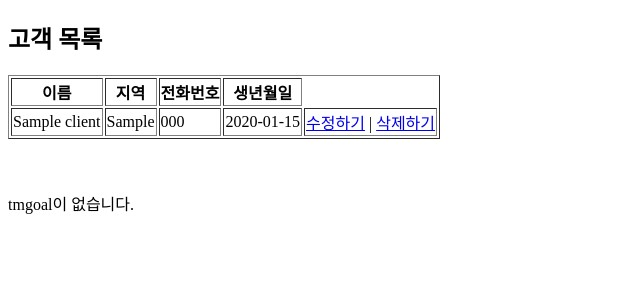
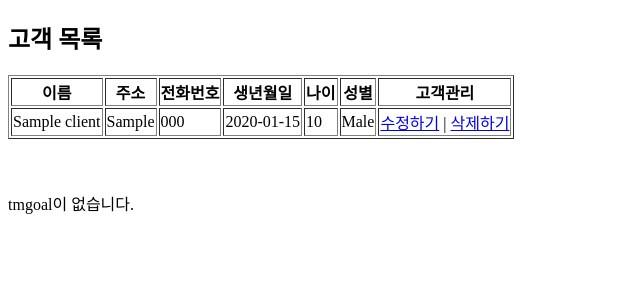
Before and after one commit to yhkimox/Telemanager, a Django app: page /client/ in a window 1280 px wide. Shown: the top 300 px of the page, without its empty margins (0-640 px from the left). Run offline with Django 4.2, Linux system fonts and the light colour scheme; tables that the repository leaves empty hold one stand-in row (values such as "Sample post").

Commit message:
add age, gender fields in client

```diff
--- a/client/models.py
+++ b/client/models.py
@@ -4,7 +4,9 @@ from django.db import models
 
 
 class Client(models.Model):
-	name = models.CharField(max_length=70)
+	name = models.CharField(max_length=30)
 	location = models.CharField(max_length=140, null=True, blank=True)
-	number = models.CharField(max_length=80, null=True, blank=True)
+	number = models.CharField(max_length=20, null=True, blank=True)
 	birth_date = models.CharField(max_length=10, null=True, blank=True)  # YYYY-MM_DD 형식
+	age = models.IntegerField(null= True, blank=True)
+	gender = models.CharField(max_length=10, choices=[('Male', 'Male'), ('Female', 'Female')], null=True, blank=True)  # (실제 값, 보여지는 값)
--- a/client/templates/client/client_list.html
+++ b/client/templates/client/client_list.html
@@ -38,9 +38,12 @@
     <thead>
         <tr>
             <th>이름</th>
-            <th>지역</th>
+            <th>주소</th>
             <th>전화번호</th>
             <th>생년월일</th>
+            <th>나이</th>
+            <th>성별</th>
+            <th>고객관리</th>
         </tr>
     </thead>
     <tbody>
@@ -49,7 +52,9 @@
                 <td>{{ client.name }}</td>
                 <td>{{ client.location }}</td>
                 <td>{{ client.number }}</td>
-                <td>{{ client.birth_date}}</td>
+                <td>{{ client.birth_date }}</td>
+                <td>{{ client.age }}</td>
+                <td>{{ client.gender }}</td>
                 <td>
                     <a href="{% url 'client:edit_client' client.id %}">수정하기</a> |
                     <a href="{% url 'client:delete_client' client.id %}">삭제하기</a>
--- a/client/views.py
+++ b/client/views.py
@@ -5,6 +5,7 @@ import pandas as pd
 from .models import Client
 from .forms import ClientForm  # 고객 모델 폼
 from django.urls import reverse
+from datetime import datetime
 
 class ClientListView(ListView):
     model = Client
@@ -21,6 +22,17 @@ class ClientListView(ListView):
         return context
 
 
+def normalize_gender(gender_str):
+    # 성별을 Male, Female로 변환
+
+    if gender_str in ['남성', '남', '남자', 'm', 'M']:
+        return 'Male'
+    elif gender_str in ['여성', '여', '여자', 'f', 'F']:
+        return 'Female'
+    else:
+        return None
+
+
 def upload_excel(request):
     if request.method == 'POST':
         excel_file = request.FILES['excel_file']
@@ -35,8 +47,28 @@ def upload_excel(request):
 
         for index, row in df.iterrows():
 
+            # raw_birth_date 에는 마스킹 전 생년월일
             raw_birth_date = row.get('birth_date', None)
+
+            # 생년월일이 엑셀로 들어올 경우, age 계산
+            if raw_birth_date:
+                birth_date = datetime.strptime(raw_birth_date, '%Y-%m-%d')
+                today = datetime.today()
+                age = today.year - birth_date.year - ((today.month, today.day) < (birth_date.month, birth_date.day))
+
+            # 생년월일이 없을 경우,
+            else:
+                age = None
+
+            # 생년월일 마스킹
             masked_birth_date = raw_birth_date[:8] + 'XX'
+
+
+            # 정규화 전 성별
+            raw_gender = row.get('gender', None)
+
+            # 성별 변환
+            normalized_gender = normalize_gender(raw_gender)
 
 
             Client.objects.create(
@@ -44,6 +76,8 @@ def upload_excel(request):
                 location = row['location'],
                 number = row['number'],
                 birth_date = masked_birth_date,
+                age = age,
+                gender = normalized_gender,
             )
 
 
```
Also changed, not shown: client/migrations/0003_client_age_client_gender_alter_client_name_and_more.py (added).
